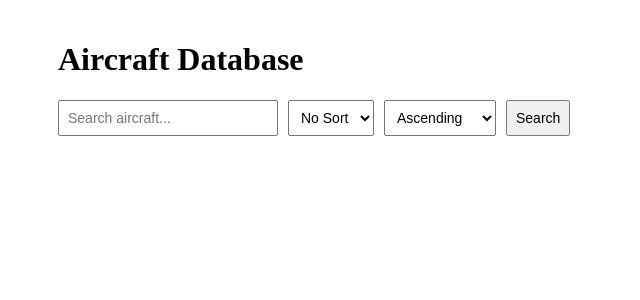
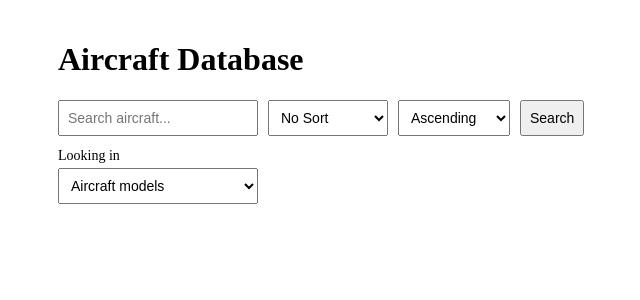
Before and after one commit to pidogs/CSE412Team10, a Flask app: page / in a window 1280 px wide. Shown: the top 300 px of the page, without its empty margins (132-772 px from the left). Run offline with Flask 3, Linux system fonts and the light colour scheme; data that the repository does not hold is empty; some libraries are stand-ins or nearby versions.

Commit message:
table switch dropdown

```diff
--- a/static/script.js
+++ b/static/script.js
@@ -1,26 +1,35 @@
 const sortColumn = document.getElementById('sortColumn');
 const sortDirection = document.getElementById('sortDirection');
 const searchInput = document.getElementById('searchInput');
+const tableScope = document.getElementById('tableScope');
 const errorDiv = document.getElementById('error');
 
-// Load columns on page load
-fetch('/columns')
-    .then(r => r.json())
-    .then(cols => {
+// Sort dropdown options per scope (until /columns?scope= is implemented server-side).
+const SORT_COLUMNS_BY_SCOPE = {
+  models: ['AircraftName', 'VariantName', 'Range'],
+  aircraft: ['Name'],
+  manufacturers: ['Name', 'YearFounded'],
+};
+
+function loadSortColumns() {
+  const cols = SORT_COLUMNS_BY_SCOPE[tableScope.value];
+  if (!cols) return;
+  sortColumn.innerHTML = '<option value="">No Sort</option>';
   cols.forEach(col => {
     const opt = document.createElement('option');
     opt.value = col;
     opt.textContent = col;
     sortColumn.appendChild(opt);
   });
-    })
-    .catch(err => {
-      errorDiv.textContent = 'Failed to load columns: ' + err;
-    });
+}
+
+tableScope.addEventListener('change', loadSortColumns);
+loadSortColumns();
 
 function fetchData() {
   // Build the query string with the current filter and sort settings
   const queryParams = new URLSearchParams();
+  queryParams.set('scope', tableScope.value);
   queryParams.set('search', searchInput.value);
   queryParams.set('sort_col', sortColumn.value);
   queryParams.set('sort_dir', sortDirection.value);
--- a/static/style.css
+++ b/static/style.css
@@ -6,10 +6,28 @@ body {
 
 .controls {
   display: flex;
+  flex-direction: column;
+  align-items: flex-start;
+  gap: 12px;
+  margin-bottom: 20px;
+}
+
+.controls-row {
+  display: flex;
+  flex-wrap: wrap;
   gap: 10px;
-  margin-bottom: 20px;
-  flex-wrap: wrap;
   align-items: center;
+}
+
+.controls-scope {
+  display: flex;
+  flex-direction: column;
+  align-items: flex-start;
+  gap: 4px;
+}
+
+.scope-label {
+  font-size: 14px;
 }
 
 input,
@@ -19,8 +37,11 @@ button {
   font-size: 14px;
 }
 
-input[type="text"] {
+input[type="text"],
+.scope-select {
   width: 200px;
+  max-width: 100%;
+  box-sizing: border-box;
 }
 
 table {
--- a/templates/index.html
+++ b/templates/index.html
@@ -8,6 +8,7 @@
   <body>
     <h1>Aircraft Database</h1>
     <div class="controls">
+      <div class="controls-row">
         <input
           type="text"
           id="searchInput"
@@ -22,6 +23,15 @@
         </select>
         <button onclick="fetchData()">Search</button>
       </div>
+      <div class="controls-scope">
+        <label for="tableScope" class="scope-label">Looking in</label>
+        <select id="tableScope" class="scope-select">
+          <option value="models">Aircraft models</option>
+          <option value="aircraft">Individual aircraft</option>
+          <option value="manufacturers">Manufacturers</option>
+        </select>
+      </div>
+    </div>
     <table id="resultsTable">
       <thead id="tableHead"></thead>
       <tbody id="tableBody"></tbody>
```
Lines whose indentation alone changed are shown as unchanged.
